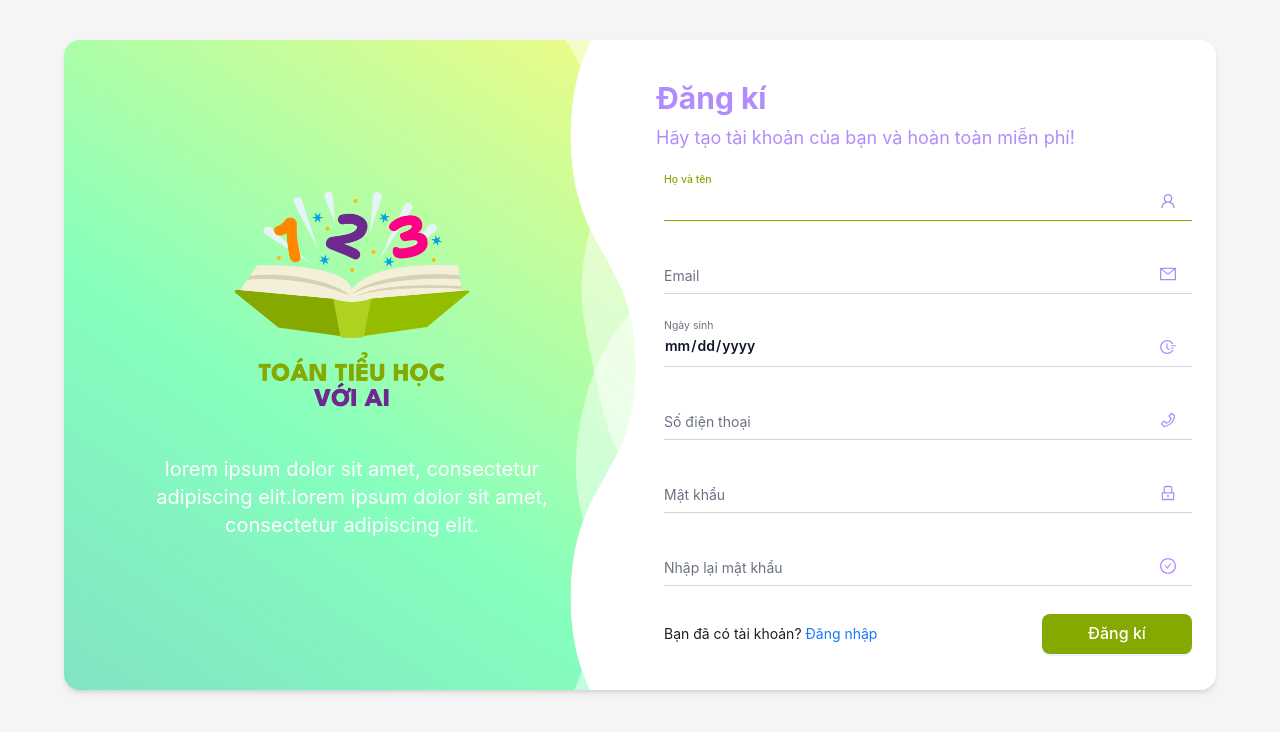
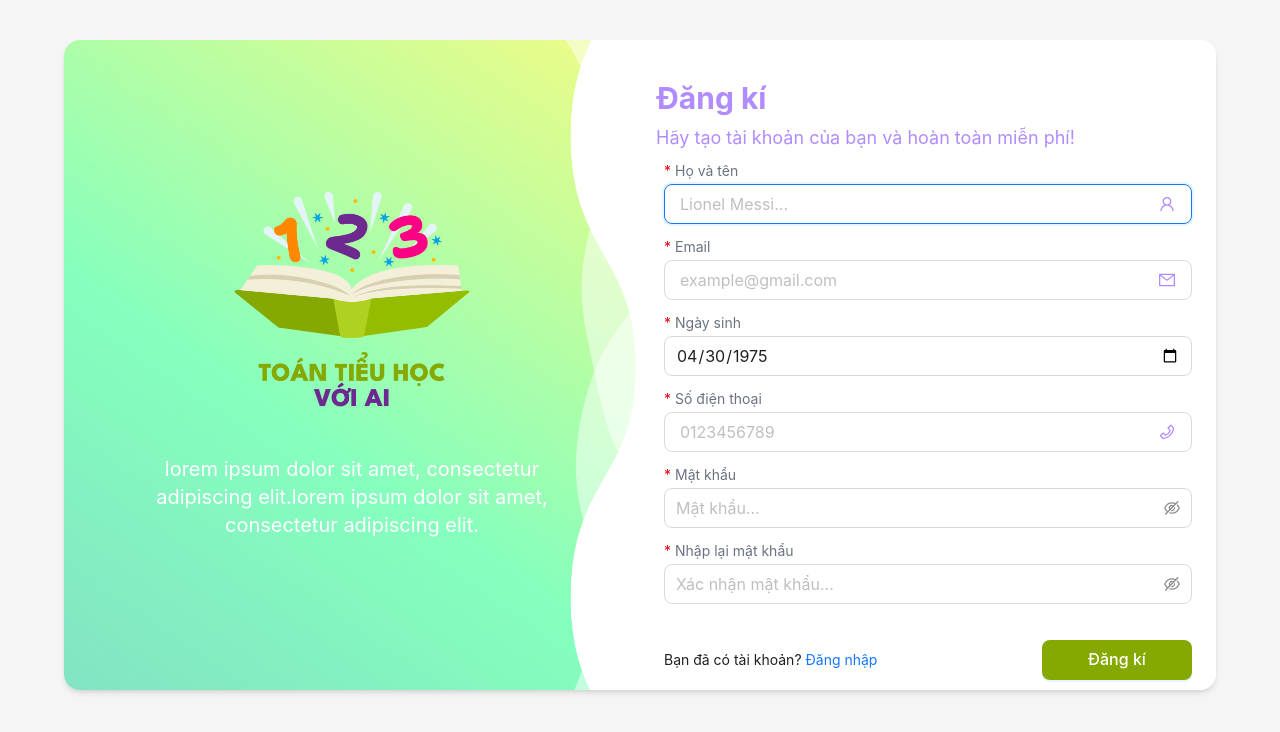
Before and after one commit to MaivMinh/AI-math-user, a React (Vite) app: page /register in a window 1280 px wide. Shown: the top 732 px of the page. Built offline with nearby package versions, Linux system fonts and the light colour scheme.

Commit message:
Update register UI

```diff
--- a/src/App.jsx
+++ b/src/App.jsx
@@ -25,12 +25,14 @@ import GoogleLogin from "./components/GoogleLogin.jsx";
 import PublicRoute from "./components/PublicRoute.jsx";
 import ResetPassword from "./components/ResetPassword.jsx";
 import ForgotPassword from "./components/ForgotPassword.jsx";
+import { UserContextProvider } from "./context/UserContext.jsx";
 
 function App() {
   return (
     <BrowserRouter>
       <AuthContextProvider>
         <TitleContextProvider>
+          <UserContextProvider>
             <Routes>
               <Route
                 path="/login"
@@ -151,6 +153,7 @@ function App() {
               <Route path="/account/login/google" element={<GoogleLogin />} />
               <Route path="*" element={<NotFoundPage />} />
             </Routes>
+          </UserContextProvider>
         </TitleContextProvider>
       </AuthContextProvider>
     </BrowserRouter>
--- /dev/null
+++ b/src/context/UserContext.jsx
@@ -0,0 +1,91 @@
+import React, { createContext, useContext, useEffect } from "react";
+import { AuthContext } from "./AuthContext";
+import apiClient from "../services/apiClient";
+
+export const UserContext = createContext({
+  user: {
+    userId: null,
+    userName: null,
+    gender: null,
+    balance: null,
+    isPremium: null,
+    dob: null,
+    avatar: null,
+    status: null,
+    email: null,
+    phoneNumber: null,
+  },
+  loading: null,
+});
+
+export const UserContextProvider = ({ children }) => {
+  const [user, setUser] = React.useState({
+    userId: null,
+    userName: null,
+    gender: null,
+    balance: null,
+    isPremium: null,
+    dob: null,
+    avatar: null,
+    status: null,
+    email: null,
+    phoneNumber: null,
+  });
+
+  const [loading, setLoading] = React.useState(true);
+  const { auth } = useContext(AuthContext);
+
+  useEffect(() => {
+    if (auth.isAuthenticated) {
+      const fetchUserInfo = async () => {
+        try {
+          const response = await apiClient.get("/api/user/info");
+          const userInfo = response.data;
+          setUser((prev) => {
+            return {
+              ...prev,
+              userId: userInfo.userId,
+              userName: userInfo.userName,
+              gender: userInfo.gender,
+              balance: userInfo.balance,
+              isPremium: userInfo.isPremium,
+              dob: userInfo.dob,
+              avatar: userInfo.avatar,
+              status: userInfo.status,
+              email: userInfo.email,
+              phoneNumber: userInfo.phoneNumber,
+            };
+          });
+        } catch (error) {
+          console.error("Error fetching user info:", error);
+          setUser((prev) => {
+            return {
+              ...prev,
+              userId: null,
+              userName: null,
+              gender: null,
+              balance: null,
+              isPremium: null,
+              dob: null,
+              avatar: null,
+              status: null,
+              email: null,
+              phoneNumber: null,
+            };
+          });
+        } finally {
+          setLoading(false);
+        }
+      };
+      fetchUserInfo();
+    }
+  }, [auth]);
+
+  return (
+    <UserContext.Provider value={{ user: user, loading: loading }}>
+      {children}
+    </UserContext.Provider>
+  );
+};
+
+export default UserContext;
--- a/src/pages/Login.jsx
+++ b/src/pages/Login.jsx
@@ -67,7 +67,7 @@ const Login = () => {
     } catch (error) {
       console.log(error);
       setLoading(false);
-      setError(error.response?.data?.message || "Đăng nhập thất bại");
+      setError(error.response?.data || "Đăng nhập thất bại");
       return;
     } finally {
       setLoading(false);
--- a/src/pages/Register.jsx
+++ b/src/pages/Register.jsx
@@ -1,15 +1,15 @@
 import React, { useState } from "react";
 import logo from "../assets/images/logo.png";
-import { Alert, Button, Form, Modal, notification } from "antd";
+import { Alert, Button, Form, Input, Modal, notification } from "antd";
 import {
   CheckCircleOutlined,
+  FieldTimeOutlined,
   LockOutlined,
   MailOutlined,
   PhoneOutlined,
   SyncOutlined,
   UserOutlined,
 } from "@ant-design/icons";
-import Input from "../components/Input";
 import register_background from "../assets/images/register_background.png";
 import { Link, useNavigate } from "react-router-dom";
 import apiClient from "../services/apiClient";
@@ -34,7 +34,7 @@ const Register = () => {
     });
   };
 
-  const onFinish = async () => {
+  const onFinish = async (form) => {
     setLoading(true);
     if (password !== confirmPassword) {
       setLoading(false);
@@ -43,13 +43,13 @@ const Register = () => {
     }
 
     const registration = {
-      userName: fullname,
-      email: email,
-      phoneNumber: phoneNumber,
-      password: password,
-      dob: dateOfBirth,
+      userName: form.fullname,
+      email: form.email,
+      phoneNumber: form.phoneNumber,
+      password: form.password,
+      dob: form.dateOfBirth,
     };
-
+    console.log(registration);
     try {
       const response = await apiClient.post(
         "/account/register/user",
@@ -74,6 +74,15 @@ const Register = () => {
 
   const width = loading ? "50%" : 150;
   const background = loading ? "#B18CFE" : "#85A900";
+
+  const passwordValidationRules = [
+    { required: true, message: "Vui lòng nhập mật khẩu!" },
+    {
+      pattern: /^(?=.*[a-z])(?=.*[A-Z])(?=.*\d).{8,}$/,
+      message:
+        "Mật khẩu phải có ít nhất 8 ký tự, bao gồm chữ hoa, chữ thường và số.",
+    },
+  ];
 
   return (
     <div
@@ -121,20 +130,20 @@ const Register = () => {
           layout="vertical"
           onFinish={onFinish}
           autoComplete="off"
-          style={{ width: "100%", padding: "0 24px", marginTop: 24 }}
+          style={{ width: "100%", padding: "0 24px", marginTop: 32 }}
         >
-          <Form.Item
-            name={"fullname"}
-            style={{ marginBottom: 24, position: "relative" }}
-          >
+          <Form.Item name={"fullname"} style={{ marginBottom: 36 }}>
+            <div className="relative">
+              <p className="absolute -top-6 flex flex-row gap-x-1 items-center justify-center">
+                <span className="text-red-600">*</span>
+                <span className="text-gray-500 text-sm">Họ và tên</span>
+              </p>
               <Input
-              name={"fullname"}
-              type={"fullname"}
-              label={"Họ và tên"}
-              value={fullname}
-              onChange={(e) => setFullname(e.target.value)}
-              autoFocus
-            />
+                type="text"
+                size="large"
+                autoFocus={true}
+                placeholder="Lionel Messi..."
+                prefix={
                   <UserOutlined
                     style={{
                       position: "absolute",
@@ -145,18 +154,21 @@ const Register = () => {
                       fontSize: "1rem",
                     }}
                   />
+                }
+              />
+            </div>
           </Form.Item>
-          <Form.Item
-            name={"email"}
-            style={{ marginBottom: 24, position: "relative" }}
-          >
+          <Form.Item name={"email"} style={{ marginBottom: 36 }}>
+            <div className="relative">
+              <p className="absolute -top-6 flex flex-row gap-x-1 items-center justify-center">
+                <span className="text-red-600">*</span>
+                <span className="text-gray-500 text-sm">Email</span>
+              </p>
               <Input
-              name={"email"}
-              type={"email"}
-              label={"Email"}
-              value={email}
-              onChange={(e) => setEmail(e.target.value)}
-            />
+                type="email"
+                size="large"
+                placeholder="example@gmail.com"
+                prefix={
                   <MailOutlined
                     style={{
                       position: "absolute",
@@ -167,30 +179,30 @@ const Register = () => {
                       fontSize: "1rem",
                     }}
                   />
+                }
+              />
+            </div>
           </Form.Item>
-          <Form.Item
-            name={"dateOfBirth"}
-            style={{ marginBottom: 24, position: "relative" }}
-          >
+          <Form.Item name={"dateOfBirth"} style={{ marginBottom: 36 }}>
+            <div className="relative">
+              <p className="absolute -top-6 flex flex-row gap-x-1 items-center justify-center">
+                <span className="text-red-600">*</span>
+                <span className="text-gray-500 text-sm">Ngày sinh</span>
+              </p>
+              <Input defaultValue={"1975-04-30"} type="date" size="large" />
+            </div>
+          </Form.Item>
+          <Form.Item name={"phoneNumber"} style={{ marginBottom: 36 }}>
+            <div className="relative">
+              <p className="absolute -top-6 flex flex-row gap-x-1 items-center justify-center">
+                <span className="text-red-600">*</span>
+                <span className="text-gray-500 text-sm">Số điện thoại</span>
+              </p>
               <Input
-              name={"dateOfBirth"}
-              type={"date"}
-              label={"Ngày sinh"}
-              value={dateOfBirth}
-              onChange={(e) => setDateOfBirth(e.target.value)}
-            />
-          </Form.Item>
-          <Form.Item
-            name={"phoneNumber"}
-            style={{ marginBottom: 24, position: "relative" }}
-          >
-            <Input
-              name={"phoneNumber"}
-              type={"text"}
-              label={"Số điện thoại"}
-              value={phoneNumber}
-              onChange={(e) => setPhoneNumber(e.target.value)}
-            />
+                type="text"
+                size="large"
+                placeholder="0123456789"
+                prefix={
                   <PhoneOutlined
                     style={{
                       position: "absolute",
@@ -201,51 +213,57 @@ const Register = () => {
                       fontSize: "1rem",
                     }}
                   />
+                }
+              />
+            </div>
           </Form.Item>
           <Form.Item
             name={"password"}
-            style={{ marginBottom: 24, position: "relative" }}
+            style={{ marginBottom: 36 }}
+            rules={passwordValidationRules}
             hasFeedback
           >
-            <Input
-              name={"password"}
-              type={"password"}
-              label={"Mật khẩu"}
-              value={password}
-              onChange={(e) => setPassword(e.target.value)}
+            <div className="relative">
+              <p className="absolute -top-6 flex flex-row gap-x-1 items-center justify-center">
+                <span className="text-red-600">*</span>
+                <span className="text-gray-500 text-sm">Mật khẩu</span>
+              </p>
+              <Input.Password
+                name="password"
+                size="large"
+                placeholder="Mật khẩu..."
               />
-            <LockOutlined
-              style={{
-                position: "absolute",
-                top: "50%",
-                right: "1rem",
-                transform: "translateY(-50%)",
-                color: "#B18CFE",
-                fontSize: "1rem",
-              }}
-            />
+            </div>
           </Form.Item>
           <Form.Item
             name={"confirmPassword"}
-            style={{ marginBottom: 24, position: "relative" }}
+            style={{ marginBottom: 36 }}
+            dependencies={["password"]}
+            hasFeedback
+            rules={[
+              ({ getFieldValue }) => ({
+                validator(_, value) {
+                  if (!value || getFieldValue("password") === value) {
+                    return Promise.resolve();
+                  }
+                  return Promise.reject(
+                    new Error("Mật khẩu xác nhận không khớp!")
+                  );
+                },
+              }),
+            ]}
           >
-            <Input
-              name={"confirmPassword"}
-              type={"password"}
-              label={"Nhập lại mật khẩu"}
-              value={confirmPassword}
-              onChange={(e) => setConfirmPassword(e.target.value)}
+            <div className="relative">
+              <p className="absolute -top-6 flex flex-row gap-x-1 items-center justify-center">
+                <span className="text-red-600">*</span>
+                <span className="text-gray-500 text-sm">Nhập lại mật khẩu</span>
+              </p>
+              <Input.Password
+                type="password"
+                size="large"
+                placeholder="Xác nhận mật khẩu..."
               />
-            <CheckCircleOutlined
-              style={{
-                position: "absolute",
-                top: "50%",
-                right: "1rem",
-                transform: "translateY(-50%)",
-                color: "#B18CFE",
-                fontSize: "1rem",
-              }}
-            />
+            </div>
           </Form.Item>
           <p className="flex flex-row items-center justify-between w-full">
             <p>
```
Also changed, not shown: src/pages/Home.jsx (+5 -7 lines). Lines whose indentation alone changed are shown as unchanged.
